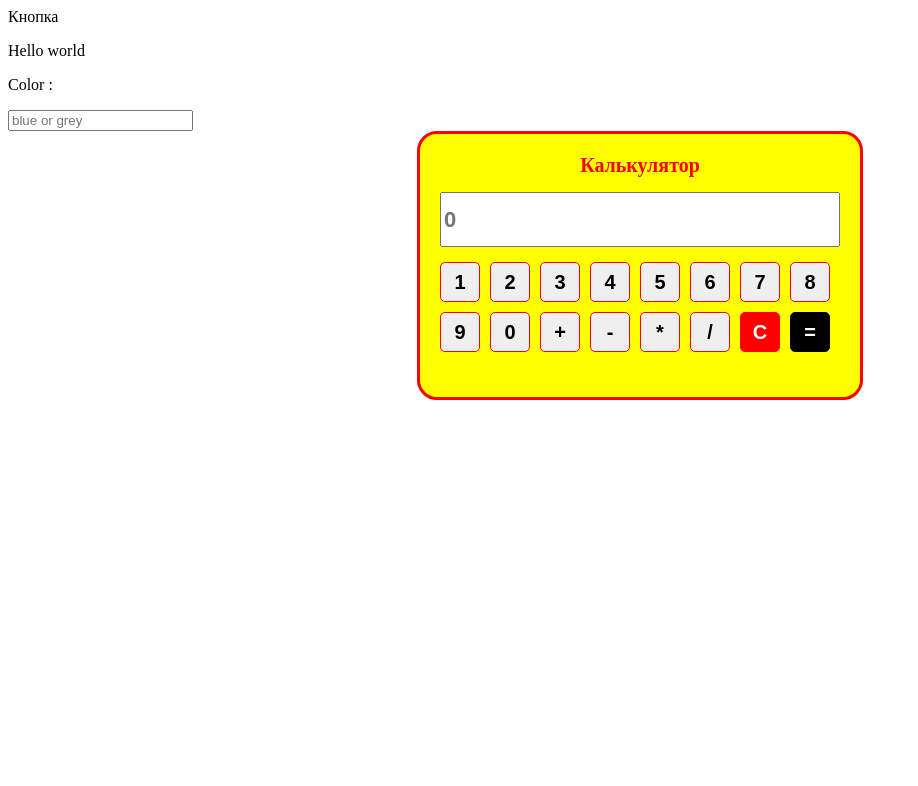
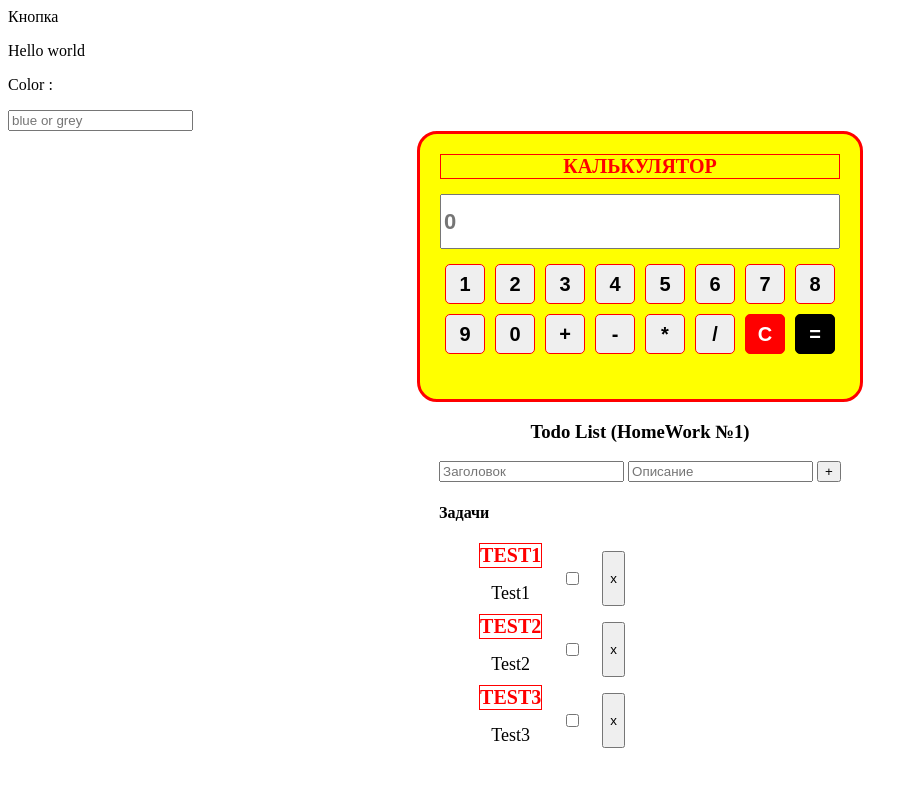
Before and after one commit to DoSToNl/Calc, a plain HTML site: page index.html in a window 1280 px wide. Shown: the whole page, without its empty margins (0-918 px from the left). Drawn offline with nearby package versions, Linux system fonts and the light colour scheme.

Commit message:
calc + Todo List
calc + Todo List

```diff
--- a/images/css/styles.css
+++ b/images/css/styles.css
@@ -22,6 +22,8 @@
 	font-weight: bold;
 	margin-bottom: 15px;
 	text-align: center;
+	text-transform: uppercase;
+	border: 1px solid red;
 }
 .input {
 	width: 100%;
@@ -58,7 +60,7 @@
 	justify-content: center;
 	border: 1px solid red;
 	cursor: pointer;
-	margin-right: 10px;
+	margin: 0 5px;
 	margin-bottom: 10px;
 	transition: all 0.3s ease;
 }
@@ -70,13 +72,46 @@
 	color: #fff;
 	border: 1px solid red;
 }
-.calc {
+.answer {
 	background: black;
 	border: 1px solid black;
 	color: #fff;
 }
-.answer {
+.list {
 	width: 200px;
-	background: #fff;
-
+	padding: 10px;
+	font-size: 20px;
+	font-weight: bold;
+	border: 1px solid black;
+	margin-bottom: 5px;
 }
+.desc {
+	font-weight: 400;
+	font-size: 18px;
+	text-align: center;
+}
+.item_wrap {
+	display: -webkit-flex;
+	display: -moz-flex;
+	display: -ms-flex;
+	display: -o-flex;
+	display: flex;
+	align-items: center;
+}
+.item {
+	margin-right: 20px;
+	margin-bottom: 10px;
+}
+.delete {
+	height: 55px;
+	margin-left: 20px;
+}
+.block-3 {
+	display: -webkit-flex;
+	display: -moz-flex;
+	display: -ms-flex;
+	display: -o-flex;
+	display: flex;
+	align-items: center;
+	flex-direction: column;
+}
--- a/images/js/main.js
+++ b/images/js/main.js
@@ -2,10 +2,15 @@ var app = new Vue({
 	el: '#app',
 	data: {
 		massage: 'Hello world',
+		stylesCSS: '',
 		result: '',
 		numbers: [1,2,3,4,5,6,7,8,9,0],
 		operations: ['+','-','*','/'],
-		stylesCSS: ''
+		items: [
+			{title: 'Test1', desc: 'Test1'},
+			{title: 'Test2', desc: 'Test2'},
+			{title: 'Test3', desc: 'Test3'}
+		]
 	},
 	methods: {
 		changeText () {
@@ -18,8 +23,43 @@ var app = new Vue({
 		reset: function() {
 			this.result = '';
 		},
-		calc: function() {
+		answer: function() {
 			this.result = eval(this.result);
 		}
 	}
+});
+var app2 = new Vue({
+	el: '#app2',
+	data: {
+		toggle: '',
+		check:'',
+		items: [
+			{title: 'Test1', desc: 'Test1'},
+			{title: 'Test2', desc: 'Test2'},
+			{title: 'Test3', desc: 'Test3'}
+		]
+	},
+	methods: {
+		addItem: function() {
+			var input = document.getElementById('listsTitle');
+			var input2 = document.getElementById('listsDesc');
+			if(input.value !== '') {
+				this.items.push({
+					title:input.value,
+					desc:input2.value
+				})
+				input.value = "";
+				input2.value = "";
+			}
+		},
+		deleteItem: function(index) {
+			this.items.splice(index, 1);
+		},
+		checkfunction: function() {
+			var checkbox = document.getElementByClass('checkbox');
+			if(checkbox.value == true) {
+				this.check = 'check'
+			}
+		}
+	}
 })
--- a/index.html
+++ b/index.html
@@ -15,20 +15,44 @@
 				<span @click="changeText">Кнопка</span>
 				<p>{{ massage }}</p>
 				<p>Color : {{ stylesCSS }}</p>
-				<input type="text" @input="stylesCSS = $event.target.value" placeholder="blue or grey">
+				<input type="text" v-on:input="stylesCSS = $event.target.value" placeholder="blue or grey">
 			</div>
 			<div :class="stylesCSS" class="block-2" id="block-2">
 				<div class="title">Калькулятор</div>
-				<input class="input" @keyup.enter="calc()" type="text" v-model="result" placeholder="0">
+				<input class="input" @keyup.enter="answer()" type="text" v-model="result" placeholder="0">
 				<div class="btn_wrap">
-					<button class="btn" @click="input(num)" v-for="num in numbers">{{num}}</button>
-					<button class="btn" @click="input(op)" v-for="op in operations">{{op}}</button>
+					<button class="btn" @click="input(number)" v-for="number in numbers">{{number}}</button>
+					<button class="btn" @click="input(operator)" v-for="operator in operations">{{operator}}</button>
 					<button class="btn reset" @click="reset()">C</button>
-					<button class="btn calc" @click="calc()">=</button>
+					<button class="btn answer" @click="answer()">=</button>
 				</div>
 			</div>
+		</div>
+		<div id="app2">
 			<div class="block-3">
-
+				<h3>Todo List (HomeWork №1)</h3>
+				<div class="block_wrap">
+					<div class="b_header">
+						<input type="text" placeholder="Заголовок" id="listsTitle">
+						<input type="text" placeholder="Описание" id="listsDesc">
+						<button @click="addItem" type="button">+</button>
+					</div>
+					<div class="b_main">
+						<h4>Задачи</h4>
+						<div class="wrap">
+							<ul>
+								<li v-for="(item, index) in items" class="item_wrap">
+									<div :class="check" class="item">
+										<div class="title">{{item.title}}</div>
+										<div class="desc">{{item.desc}}</div>
+									</div>
+									<input class="checkbox" type="checkbox" @click="checkfunction(index)">
+									<button class="delete" @click="deleteItem(index)" type="button">x</button>
+								</li>
+							</ul>
+						</div>
+					</div>
+				</div>
 			</div>
 		</div>
 
```
